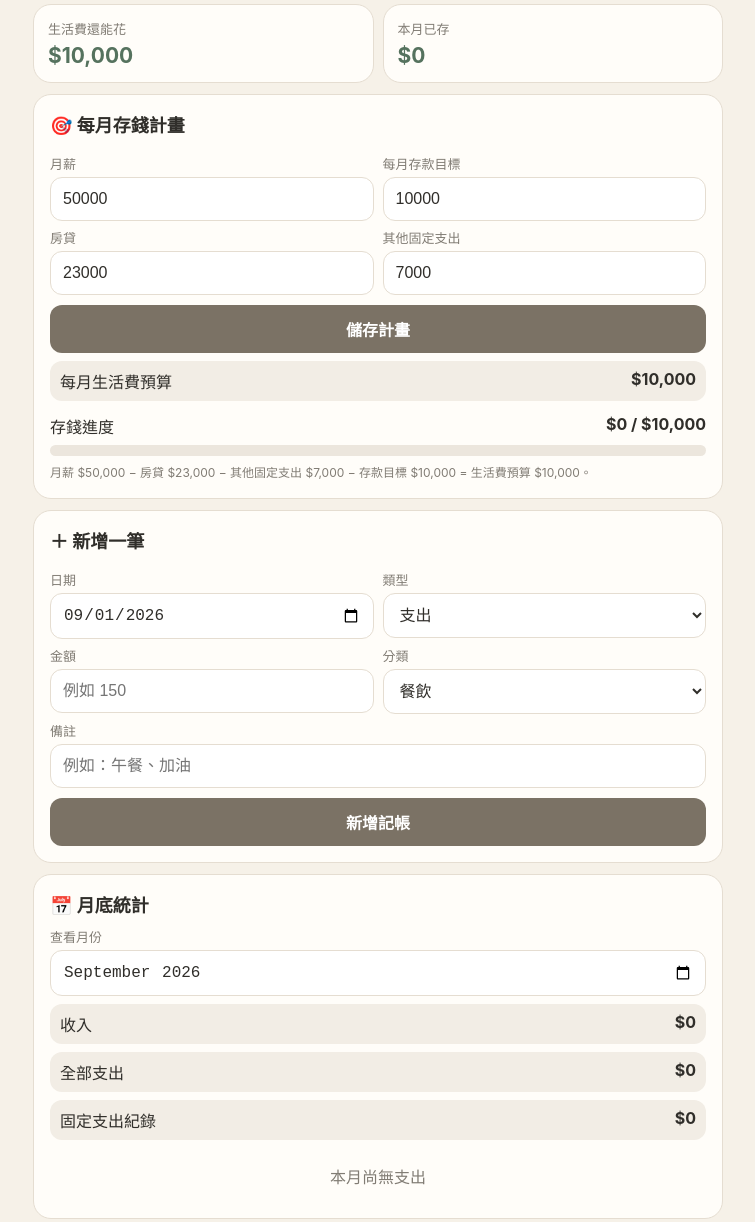
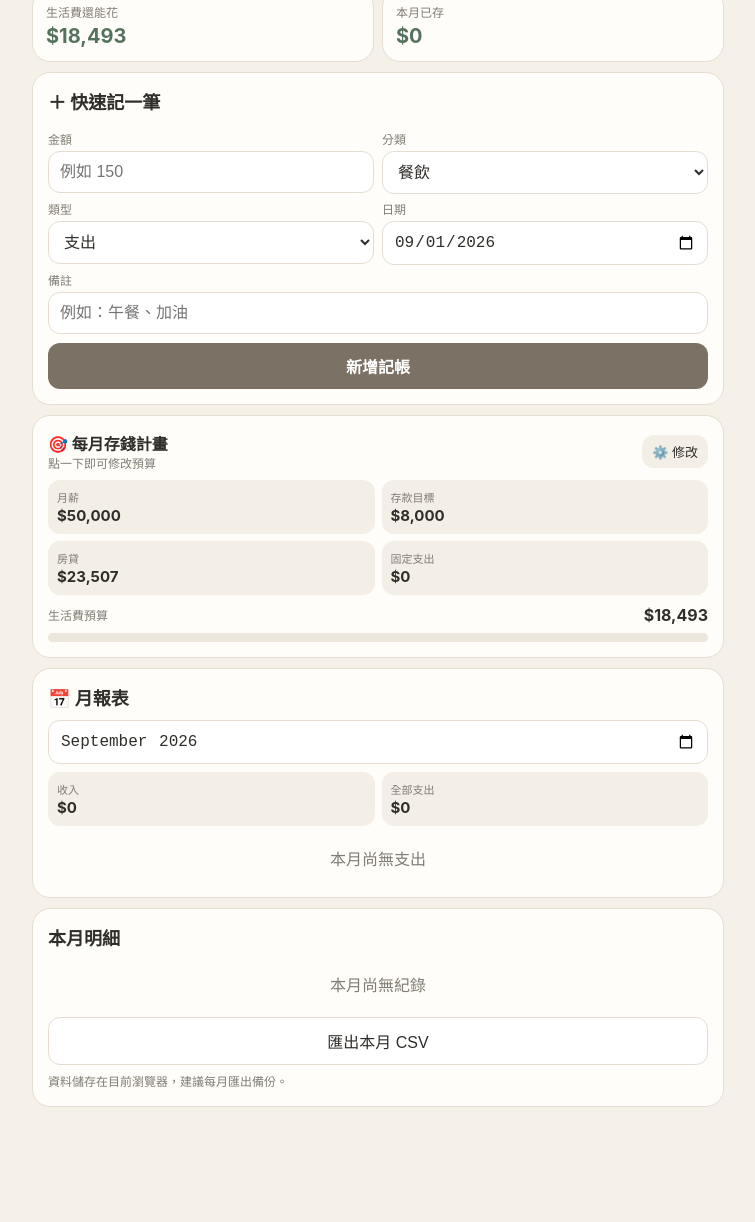
Before and after one commit to jasminegloryfruit/money-tracker, a plain HTML site: page index.html in a window 1280 px wide. Shown: the part 192-1414 px from the top of the page, without its empty margins (262-1017 px from the left). After the commit the page ends 1389 px from the top, so only its background shows below. Drawn offline with Linux system fonts and the light colour scheme.

Commit message:
Add files via upload

```diff
--- a/index.html
+++ b/index.html
@@ -7,134 +7,80 @@
 <meta name="apple-mobile-web-app-capable" content="yes">
 <meta name="apple-mobile-web-app-title" content="我的記帳">
 <link rel="manifest" href="manifest.json">
-<title>我的記帳 2.1</title>
+<title>我的記帳 2.2</title>
 <style>
 :root{--bg:#f6f1e8;--card:#fffdf9;--ink:#302e2a;--muted:#817c74;--line:#e5ddd1;--accent:#7b7265;--good:#55725e;--bad:#ad6666}
 *{box-sizing:border-box}body{margin:0;background:var(--bg);color:var(--ink);font-family:-apple-system,BlinkMacSystemFont,"PingFang TC","Noto Sans TC",sans-serif}
-.w{max-width:720px;margin:auto;padding:18px 15px 90px}h1{font-size:31px;margin:5px 0 2px}.sub{color:var(--muted);margin-bottom:14px}
-.stats{display:grid;grid-template-columns:1fr 1fr;gap:9px}.stat,.card{background:var(--card);border:1px solid var(--line);border-radius:18px}
-.stat{padding:14px}.stat small{display:block;color:var(--muted);font-size:13px}.stat b{display:block;font-size:21px;margin-top:5px}
-.card{padding:16px;margin-top:11px}.title{font-size:18px;font-weight:750;margin-bottom:10px}
-.row{display:grid;grid-template-columns:1fr 1fr;gap:9px}label{display:block;color:var(--muted);font-size:13px;margin:7px 0 4px}
-input,select,button{width:100%;padding:12px;border:1px solid var(--line);border-radius:12px;background:#fff;font-size:16px;color:var(--ink)}
-button{cursor:pointer}.primary{background:var(--accent);color:white;border:0;font-weight:700}.good{color:var(--good)}.bad{color:var(--bad)}
-.progress{height:11px;background:#ece6dd;border-radius:99px;overflow:hidden;margin-top:7px}.fill{height:100%;background:var(--accent);border-radius:99px}
-.flex{display:flex;justify-content:space-between;gap:12px}.muted{font-size:12px;color:var(--muted);line-height:1.5}
-.item{display:flex;justify-content:space-between;gap:10px;padding:11px 0;border-bottom:1px solid var(--line)}.item:last-child{border-bottom:0}
-.pill{padding:8px 10px;background:#f2ede5;border-radius:12px;margin-top:8px}.empty{text-align:center;color:var(--muted);padding:14px}
-@media(max-width:520px){.row{grid-template-columns:1fr}}
-</style>
-</head>
+.w{max-width:720px;margin:auto;padding:16px 14px 90px}h1{font-size:31px;margin:5px 0 2px}.sub{color:var(--muted);font-size:13px;margin-bottom:13px}
+.stats{display:grid;grid-template-columns:1fr 1fr;gap:8px}.stat,.card{background:var(--card);border:1px solid var(--line);border-radius:18px}.stat{padding:13px}.stat small{display:block;color:var(--muted);font-size:12px}.stat b{display:block;font-size:20px;margin-top:4px}
+.card{padding:15px;margin-top:10px}.title{font-size:18px;font-weight:750;margin-bottom:10px}.row{display:grid;grid-template-columns:1fr 1fr;gap:8px}
+label{display:block;color:var(--muted);font-size:12px;margin:6px 0 4px}input,select,button{width:100%;box-sizing:border-box;padding:11px;border:1px solid var(--line);border-radius:12px;background:#fff;font-size:16px;color:var(--ink)}
+button{cursor:pointer}.primary{background:var(--accent);color:white;border:0;font-weight:700}.good{color:var(--good)}.bad{color:var(--bad)}.muted{font-size:12px;color:var(--muted);line-height:1.45}
+.flex{display:flex;justify-content:space-between;gap:10px;align-items:center}.summaryGrid{display:grid;grid-template-columns:1fr 1fr;gap:7px;margin-top:8px}.mini{background:#f3eee6;border-radius:12px;padding:9px}.mini small{display:block;color:var(--muted);font-size:11px}.mini b{font-size:15px}
+.progress{height:9px;background:#ece6dd;border-radius:99px;overflow:hidden;margin-top:8px}.fill{height:100%;background:var(--accent)}
+details summary{list-style:none;cursor:pointer}details summary::-webkit-details-marker{display:none}.editBtn{width:auto;padding:7px 10px;font-size:13px;background:#f3eee6;border:0}
+.item{display:flex;justify-content:space-between;gap:10px;padding:10px 0;border-bottom:1px solid var(--line)}.item:last-child{border-bottom:0}.empty{text-align:center;color:var(--muted);padding:12px}
+@media(max-width:520px){.row{grid-template-columns:1fr 1fr}}
+</style></head>
 <body><div class="w">
 <h1>我的記帳</h1><div class="sub">記帳 × 預算 × 存錢計畫</div>
 
 <div class="stats">
 <div class="stat"><small>今日已花</small><b id="todayExpense">$0</b></div>
 <div class="stat"><small>本月生活支出</small><b id="lifeExpense">$0</b></div>
-<div class="stat"><small>生活費還能花</small><b id="lifeLeft" class="good">$10,000</b></div>
+<div class="stat"><small>生活費還能花</small><b id="lifeLeft" class="good">$0</b></div>
 <div class="stat"><small>本月已存</small><b id="saved" class="good">$0</b></div>
 </div>
 
 <div class="card">
-<div class="title">🎯 每月存錢計畫</div>
-<div class="row">
-<div><label>月薪</label><input id="salary" type="number" value="50000"></div>
-<div><label>每月存款目標</label><input id="goal" type="number" value="10000"></div>
-</div>
-<div class="row">
-<div><label>房貸</label><input id="mortgage" type="number" value="23000"></div>
-<div><label>其他固定支出</label><input id="fixed" type="number" value="7000"></div>
-</div>
-<button id="planBtn" class="primary" style="margin-top:10px">儲存計畫</button>
-<div class="pill"><div class="flex"><span>每月生活費預算</span><b id="lifeBudget">$10,000</b></div></div>
-<div style="margin-top:13px" class="flex"><span>存錢進度</span><b id="goalText">$0 / $10,000</b></div>
-<div class="progress"><div id="goalBar" class="fill" style="width:0%"></div></div>
-<div id="hint" class="muted" style="margin-top:8px"></div>
+<div class="title">＋ 快速記一筆</div>
+<div class="row"><div><label>金額</label><input id="amount" type="number" inputmode="numeric" placeholder="例如 150"></div><div><label>分類</label><select id="category"><option>餐飲</option><option>交通</option><option>購物</option><option>娛樂</option><option>日用品</option><option>醫療</option><option>房貸</option><option>水電網路</option><option>保險稅金</option><option>投資</option><option>薪資</option><option>獎金</option><option>存錢</option><option>其他</option></select></div></div>
+<div class="row"><div><label>類型</label><select id="type"><option value="expense">支出</option><option value="income">收入</option><option value="saving">存款</option></select></div><div><label>日期</label><input id="date" type="date"></div></div>
+<label>備註</label><input id="note" placeholder="例如：午餐、加油">
+<button id="addBtn" class="primary" style="margin-top:9px">新增記帳</button>
 </div>
 
 <div class="card">
-<div class="title">＋ 新增一筆</div>
-<div class="row">
-<div><label>日期</label><input id="date" type="date"></div>
-<div><label>類型</label><select id="type"><option value="expense">支出</option><option value="income">收入</option><option value="saving">存款</option></select></div>
+<details id="planDetails">
+<summary>
+<div class="flex"><div><b>🎯 每月存錢計畫</b><div class="muted">點一下即可修改預算</div></div><button type="button" class="editBtn">⚙️ 修改</button></div>
+<div class="summaryGrid">
+<div class="mini"><small>月薪</small><b id="salaryShow">$50,000</b></div>
+<div class="mini"><small>存款目標</small><b id="goalShow">$8,000</b></div>
+<div class="mini"><small>房貸</small><b id="mortgageShow">$23,507</b></div>
+<div class="mini"><small>固定支出</small><b id="fixedShow">$0</b></div>
 </div>
-<div class="row">
-<div><label>金額</label><input id="amount" type="number" inputmode="numeric" placeholder="例如 150"></div>
-<div><label>分類</label><select id="category"><option>餐飲</option><option>交通</option><option>購物</option><option>娛樂</option><option>日用品</option><option>醫療</option><option>房貸</option><option>水電網路</option><option>保險稅金</option><option>投資</option><option>薪資</option><option>獎金</option><option>存錢</option><option>其他</option></select></div>
+<div class="flex" style="margin-top:10px"><span class="muted">生活費預算</span><b id="budgetShow">$0</b></div>
+<div class="progress"><div id="goalBar" class="fill"></div></div>
+</summary>
+<div style="padding-top:10px">
+<div class="row"><div><label>月薪</label><input id="salary" type="number"></div><div><label>存款目標</label><input id="goal" type="number"></div></div>
+<div class="row"><div><label>房貸</label><input id="mortgage" type="number"></div><div><label>其他固定支出</label><input id="fixed" type="number"></div></div>
+<button id="planBtn" class="primary" style="margin-top:9px">儲存並收合</button>
 </div>
-<label>備註</label><input id="note" placeholder="例如：午餐、加油">
-<button id="addBtn" class="primary" style="margin-top:10px">新增記帳</button>
+</details>
 </div>
 
-<div class="card">
-<div class="title">📅 月底統計</div>
-<label>查看月份</label><input id="month" type="month">
-<div class="pill"><div class="flex"><span>收入</span><b id="monthIncome">$0</b></div></div>
-<div class="pill"><div class="flex"><span>全部支出</span><b id="monthExpense">$0</b></div></div>
-<div class="pill"><div class="flex"><span>固定支出紀錄</span><b id="fixedRecorded">$0</b></div></div>
-<div id="categorySummary" style="margin-top:10px"></div>
+<div class="card"><div class="title">📅 月報表</div><input id="month" type="month">
+<div id="monthSummary" class="summaryGrid"></div><div id="categorySummary" style="margin-top:8px"></div></div>
+
+<div class="card"><div class="title">本月明細</div><div id="list"></div><button id="exportBtn" style="margin-top:9px">匯出本月 CSV</button><div class="muted" style="margin-top:8px">資料儲存在目前瀏覽器，建議每月匯出備份。</div></div>
 </div>
-
-<div class="card">
-<div class="title">本月明細</div><div id="list"></div>
-<button id="exportBtn" style="margin-top:10px">匯出本月 CSV 備份</button>
-<div class="muted" style="margin-top:9px">資料只儲存在目前瀏覽器。請定期匯出 CSV；清除 Safari 網站資料可能會刪除紀錄。</div>
-</div>
-</div>
-
 <script>
-const $=id=>document.getElementById(id);
-const RECORD_KEY='my-money-tracker-v1', PLAN_KEY='money-plan-v2';
-let records=JSON.parse(localStorage.getItem(RECORD_KEY)||'[]');
-let old=JSON.parse(localStorage.getItem(PLAN_KEY)||'{}');
-let plan={
- salary:Number(old.salary)||50000,
- goal:Number(old.goal||old.saveGoal)||10000,
- mortgage:Number(old.mortgage)||23000,
- fixed:Number(old.fixed)||7000
-};
-function localDate(d=new Date()){let y=d.getFullYear(),m=String(d.getMonth()+1).padStart(2,'0'),day=String(d.getDate()).padStart(2,'0');return `${y}-${m}-${day}`}
+const $=x=>document.getElementById(x),RK='my-money-tracker-v1',PK='money-plan-v2';
+let records=JSON.parse(localStorage.getItem(RK)||'[]'),old=JSON.parse(localStorage.getItem(PK)||'{}');
+let plan={salary:Number(old.salary)||50000,goal:Number(old.goal||old.saveGoal)||8000,mortgage:Number(old.mortgage)||23507,fixed:Number(old.fixed)||0};
+function ds(){let d=new Date(),p=n=>String(n).padStart(2,'0');return `${d.getFullYear()}-${p(d.getMonth()+1)}-${p(d.getDate())}`}
 function money(n){return '$'+Math.round(n||0).toLocaleString('zh-TW')}
-function esc(s){return String(s||'').replace(/[&<>"']/g,m=>({'&':'&amp;','<':'&lt;','>':'&gt;','"':'&quot;',"'":'&#39;'}[m]))}
-$('date').value=localDate(); $('month').value=localDate().slice(0,7);
-['salary','goal','mortgage','fixed'].forEach(k=>$(k).value=plan[k]);
-
-$('planBtn').onclick=()=>{
- ['salary','goal','mortgage','fixed'].forEach(k=>plan[k]=Number($(k).value)||0);
- localStorage.setItem(PLAN_KEY,JSON.stringify(plan)); render();
-};
-$('addBtn').onclick=()=>{
- let a=Number($('amount').value);
- if(!a||a<=0){alert('請輸入正確金額');return}
- records.push({id:Date.now(),date:$('date').value||localDate(),type:$('type').value,amount:a,category:$('category').value,note:$('note').value.trim()});
- localStorage.setItem(RECORD_KEY,JSON.stringify(records)); $('amount').value='';$('note').value='';render();
-};
-$('month').onchange=render;
-
-function render(){
- let m=$('month').value, rs=records.filter(r=>r.date&&r.date.startsWith(m));
- let today=localDate();
- let lifeCats=['餐飲','交通','購物','娛樂','日用品','醫療','其他'];
- let fixedCats=['房貸','水電網路','保險稅金'];
- let life=rs.filter(r=>r.type==='expense'&&lifeCats.includes(r.category)).reduce((s,r)=>s+r.amount,0);
- let todayExp=records.filter(r=>r.date===today&&r.type==='expense').reduce((s,r)=>s+r.amount,0);
- let sav=rs.filter(r=>r.type==='saving').reduce((s,r)=>s+r.amount,0);
- let inc=rs.filter(r=>r.type==='income').reduce((s,r)=>s+r.amount,0);
- let exp=rs.filter(r=>r.type==='expense').reduce((s,r)=>s+r.amount,0);
- let fixedRec=rs.filter(r=>r.type==='expense'&&fixedCats.includes(r.category)).reduce((s,r)=>s+r.amount,0);
- let budget=Math.max(0,plan.salary-plan.mortgage-plan.fixed-plan.goal);
- $('todayExpense').textContent=money(todayExp);$('lifeExpense').textContent=money(life);$('lifeLeft').textContent=money(Math.max(0,budget-life));$('saved').textContent=money(sav);
- $('lifeBudget').textContent=money(budget);$('goalText').textContent=`${money(sav)} / ${money(plan.goal)}`;$('goalBar').style.width=Math.min(100,plan.goal?sav/plan.goal*100:0)+'%';
- $('hint').textContent=`月薪 ${money(plan.salary)} − 房貸 ${money(plan.mortgage)} − 其他固定支出 ${money(plan.fixed)} − 存款目標 ${money(plan.goal)} = 生活費預算 ${money(budget)}。`;
- $('monthIncome').textContent=money(inc);$('monthExpense').textContent=money(exp);$('fixedRecorded').textContent=money(fixedRec);
- let cats={};rs.filter(r=>r.type==='expense').forEach(r=>cats[r.category]=(cats[r.category]||0)+r.amount);
- $('categorySummary').innerHTML=Object.entries(cats).sort((a,b)=>b[1]-a[1]).map(([k,v])=>`<div class="item"><span>${esc(k)}</span><b>${money(v)}</b></div>`).join('')||'<div class="empty">本月尚無支出</div>';
- $('list').innerHTML=rs.slice().sort((a,b)=>b.date.localeCompare(a.date)||b.id-a.id).map(r=>`<div class="item"><div><b>${esc(r.note||r.category)}</b><div class="muted">${r.date} ・ ${esc(r.category)} ・ ${r.type==='expense'?'支出':r.type==='income'?'收入':'存款'}</div></div><b class="${r.type==='expense'?'bad':'good'}">${r.type==='expense'?'-':'+'}${money(r.amount)}</b></div>`).join('')||'<div class="empty">本月尚無紀錄</div>';
-}
-$('exportBtn').onclick=()=>{
- let m=$('month').value,rs=records.filter(r=>r.date&&r.date.startsWith(m)),rows=[['日期','類型','分類','金額','備註'],...rs.map(r=>[r.date,r.type==='expense'?'支出':r.type==='income'?'收入':'存款',r.category,r.amount,r.note])];
- let csv='\uFEFF'+rows.map(row=>row.map(v=>`"${String(v??'').replace(/"/g,'""')}"`).join(',')).join('\n');
- let u=URL.createObjectURL(new Blob([csv],{type:'text/csv;charset=utf-8'})),a=document.createElement('a');a.href=u;a.download=`記帳_${m}.csv`;a.click();URL.revokeObjectURL(u);
-};
-render();
+date.value=ds();month.value=ds().slice(0,7);['salary','goal','mortgage','fixed'].forEach(k=>$(k).value=plan[k]);
+planBtn.onclick=()=>{['salary','goal','mortgage','fixed'].forEach(k=>plan[k]=Number($(k).value)||0);localStorage.setItem(PK,JSON.stringify(plan));planDetails.open=false;render()};
+addBtn.onclick=()=>{let a=Number(amount.value);if(!a||a<=0)return alert('請輸入正確金額');records.push({id:Date.now(),date:date.value||ds(),type:type.value,amount:a,category:category.value,note:note.value.trim()});localStorage.setItem(RK,JSON.stringify(records));amount.value='';note.value='';render()};
+month.onchange=render;
+function render(){let m=month.value,rs=records.filter(r=>r.date&&r.date.startsWith(m)),lifeCats=['餐飲','交通','購物','娛樂','日用品','醫療','其他'],today=records.filter(r=>r.date===ds()&&r.type==='expense').reduce((s,r)=>s+r.amount,0),life=rs.filter(r=>r.type==='expense'&&lifeCats.includes(r.category)).reduce((s,r)=>s+r.amount,0),sav=rs.filter(r=>r.type==='saving').reduce((s,r)=>s+r.amount,0),inc=rs.filter(r=>r.type==='income').reduce((s,r)=>s+r.amount,0),exp=rs.filter(r=>r.type==='expense').reduce((s,r)=>s+r.amount,0),budget=Math.max(0,plan.salary-plan.mortgage-plan.fixed-plan.goal);
+todayExpense.textContent=money(today);lifeExpense.textContent=money(life);lifeLeft.textContent=money(Math.max(0,budget-life));saved.textContent=money(sav);
+salaryShow.textContent=money(plan.salary);goalShow.textContent=money(plan.goal);mortgageShow.textContent=money(plan.mortgage);fixedShow.textContent=money(plan.fixed);budgetShow.textContent=money(budget);goalBar.style.width=Math.min(100,plan.goal?sav/plan.goal*100:0)+'%';
+monthSummary.innerHTML=`<div class="mini"><small>收入</small><b>${money(inc)}</b></div><div class="mini"><small>全部支出</small><b>${money(exp)}</b></div>`;
+let cats={};rs.filter(r=>r.type==='expense').forEach(r=>cats[r.category]=(cats[r.category]||0)+r.amount);categorySummary.innerHTML=Object.entries(cats).sort((a,b)=>b[1]-a[1]).map(([k,v])=>`<div class="item"><span>${k}</span><b>${money(v)}</b></div>`).join('')||'<div class="empty">本月尚無支出</div>';
+list.innerHTML=rs.slice().sort((a,b)=>b.date.localeCompare(a.date)||b.id-a.id).map(r=>`<div class="item"><div><b>${r.note||r.category}</b><div class="muted">${r.date}・${r.category}</div></div><b class="${r.type==='expense'?'bad':'good'}">${r.type==='expense'?'-':'+'}${money(r.amount)}</b></div>`).join('')||'<div class="empty">本月尚無紀錄</div>'}
+exportBtn.onclick=()=>{let rs=records.filter(r=>r.date&&r.date.startsWith(month.value)),rows=[['日期','類型','分類','金額','備註'],...rs.map(r=>[r.date,r.type,r.category,r.amount,r.note])],csv='\uFEFF'+rows.map(x=>x.map(v=>`"${String(v??'').replace(/"/g,'""')}"`).join(',')).join('\n'),u=URL.createObjectURL(new Blob([csv],{type:'text/csv'})),a=document.createElement('a');a.href=u;a.download=`記帳_${month.value}.csv`;a.click();URL.revokeObjectURL(u)};render();
 </script></body></html>
--- a/sw.js
+++ b/sw.js
@@ -1,3 +1 @@
-const CACHE='money-tracker-v21';
-self.addEventListener('install',e=>self.skipWaiting());
-self.addEventListener('activate',e=>e.waitUntil(Promise.all([self.clients.claim(),caches.keys().then(keys=>Promise.all(keys.filter(k=>k!==CACHE).map(k=>caches.delete(k))))])));
+self.addEventListener('install',e=>self.skipWaiting());self.addEventListener('activate',e=>e.waitUntil(self.clients.claim()));
```
